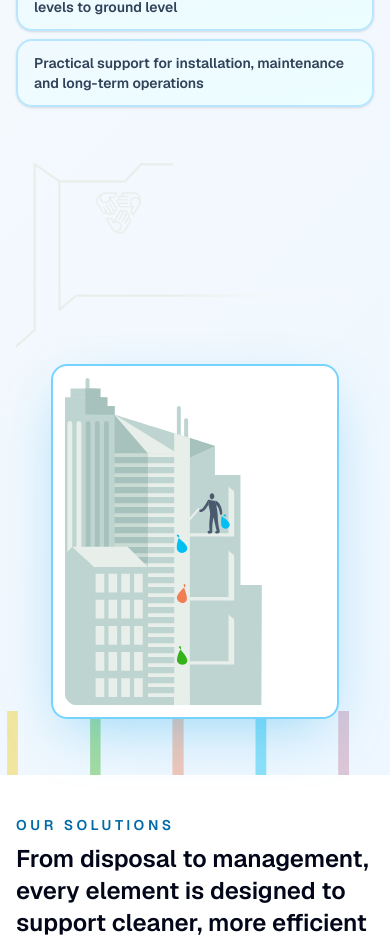
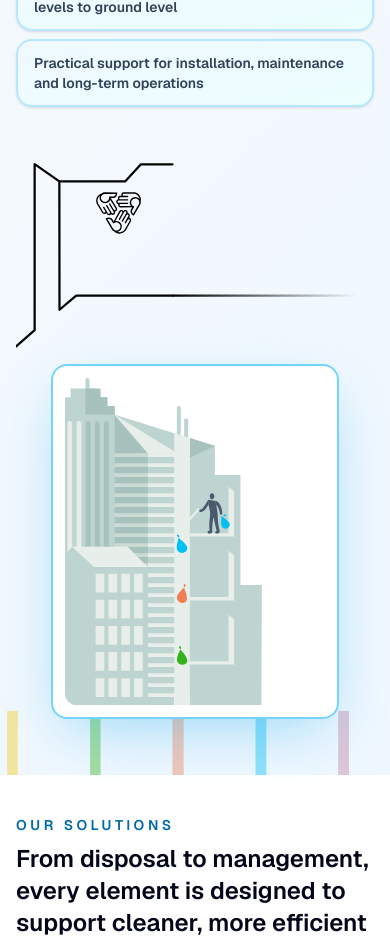
Before and after one commit to mbinnie123/downwaste-uk, a Next.js app: page / in a window 390 px wide. Shown: the part 809-1752 px from the top of the page. Built offline with nearby package versions, Linux system fonts and the light colour scheme.

Commit message:
Make base management SVG black on mobile

```diff
--- a/app/page.tsx
+++ b/app/page.tsx
@@ -202,7 +202,7 @@ export default function Home() {
                     alt="Downwaste base management"
                     width={480}
                     height={320}
-                    className="h-auto w-full"
+                    className="h-auto w-full brightness-0"
                   />
                 </div>
                 <div className="mx-auto w-full max-w-[18rem] sm:max-w-none rounded-2xl sm:rounded-[2rem] border-2 border-sky-300 bg-white/95 p-3 sm:p-6 shadow-[0_20px_60px_-15px_rgba(14,165,233,0.4)] backdrop-blur hover:shadow-2xl transition-shadow duration-500 group">
```
